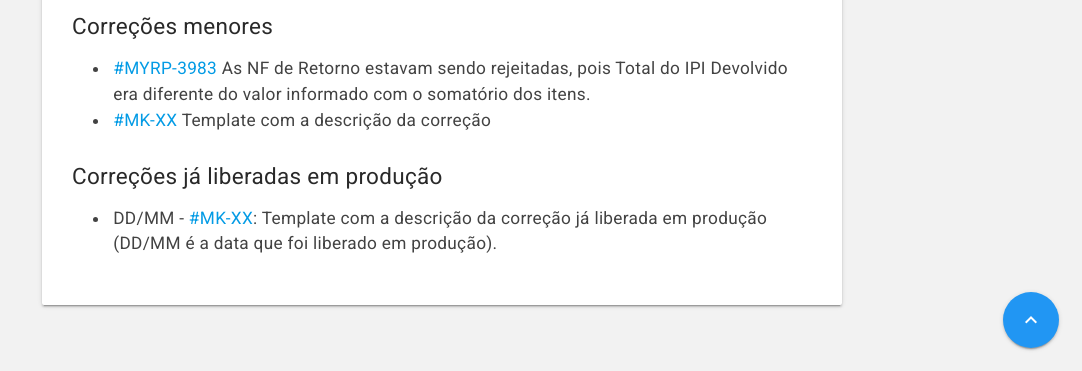
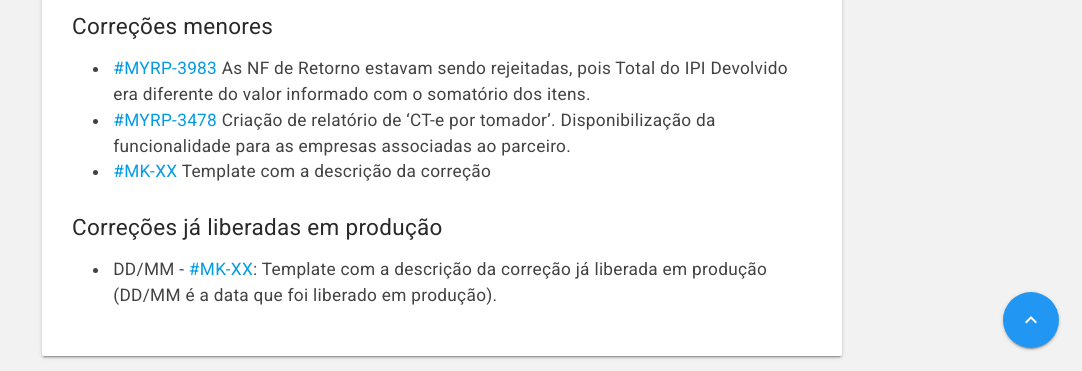
Before and after one commit to myrp-maicon/changelog-myrp, a Jekyll site: the page built from docs/myrp/19.04.01.md, in a window 1280 px wide and 900 px high, scrolled down 619 px, cut to the strip 529-900 px from the top of the window. Shown: the whole strip, without its empty margins (198-1280 px from the left). Built offline with Jekyll 4.4.1, drawn with Linux system fonts in a browser that asks for light colours; nearby versions of some CDN libraries; our own code applies the rules of GitHub Pages for plain Markdown files; the repository's description, which GitHub fills in, is left out.

Commit message:
MYRP-3478 - Criação de relatório de 'CT-e por tomador'
MYRP-3478 - Criação de relatório de 'CT-e por tomador'. Disponibilização da funcionalidade para as empresas associadas ao parceiro.

```diff
--- a/docs/myrp/19.04.01.md
+++ b/docs/myrp/19.04.01.md
@@ -17,6 +17,7 @@ As alterações estarão disponíveis no ambiente demo.myrp.com.br (212) na sema
 
 ## Correções menores
 * [#MYRP-3983](https://devmyrp.atlassian.net/browse/MYRP-3983) As NF de Retorno estavam sendo rejeitadas, pois Total do IPI Devolvido era diferente do valor informado com o somatório dos itens.
+* [#MYRP-3478](https://devmyrp.atlassian.net/browse/MYRP-3478) Criação de relatório de 'CT-e por tomador'. Disponibilização da funcionalidade para as empresas associadas ao parceiro.
 * [#MK-XX](https://devmyrp.atlassian.net/browse/MK-XX) Template com a descrição da correção
 
 ## Correções já liberadas em produção
```
